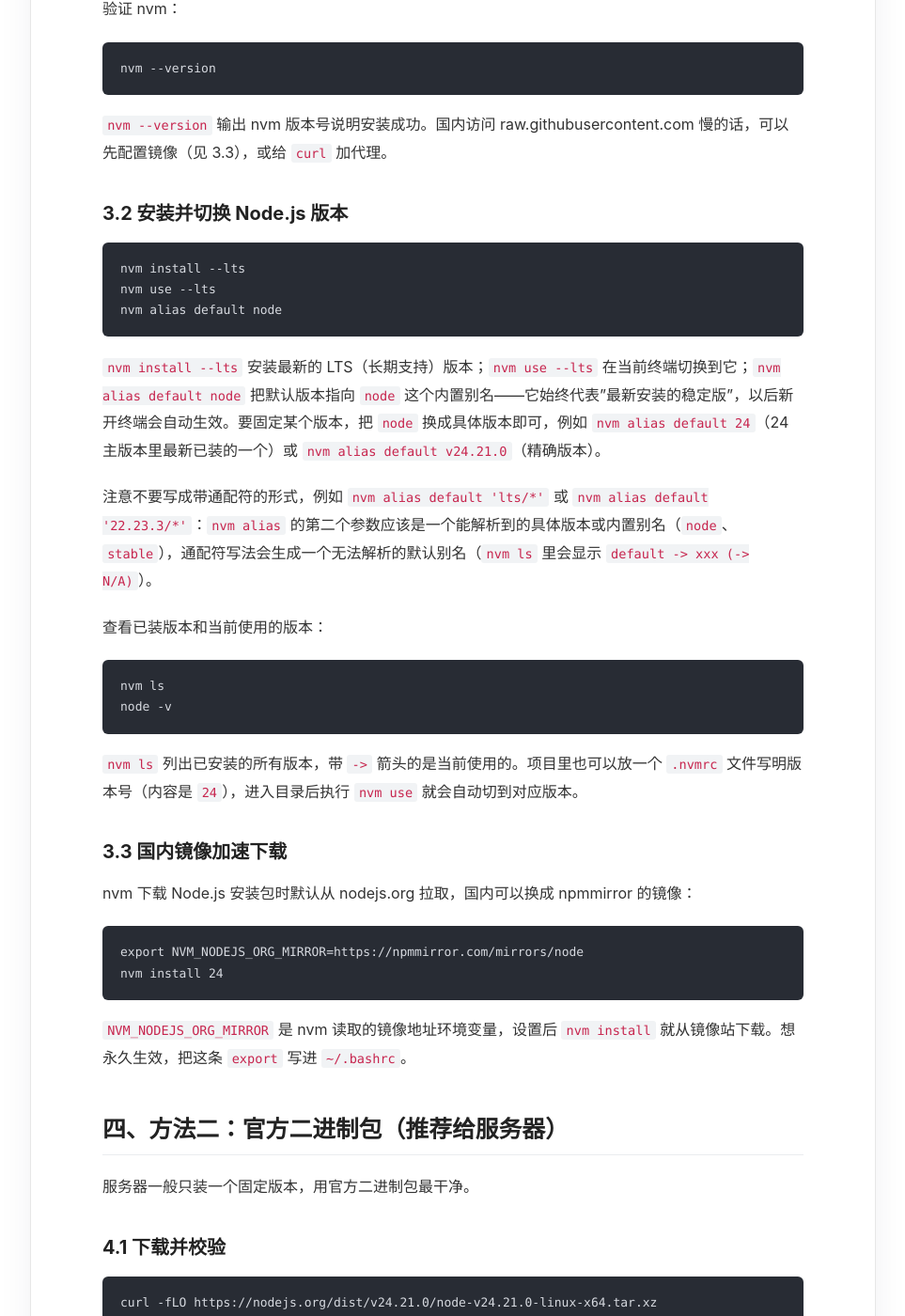
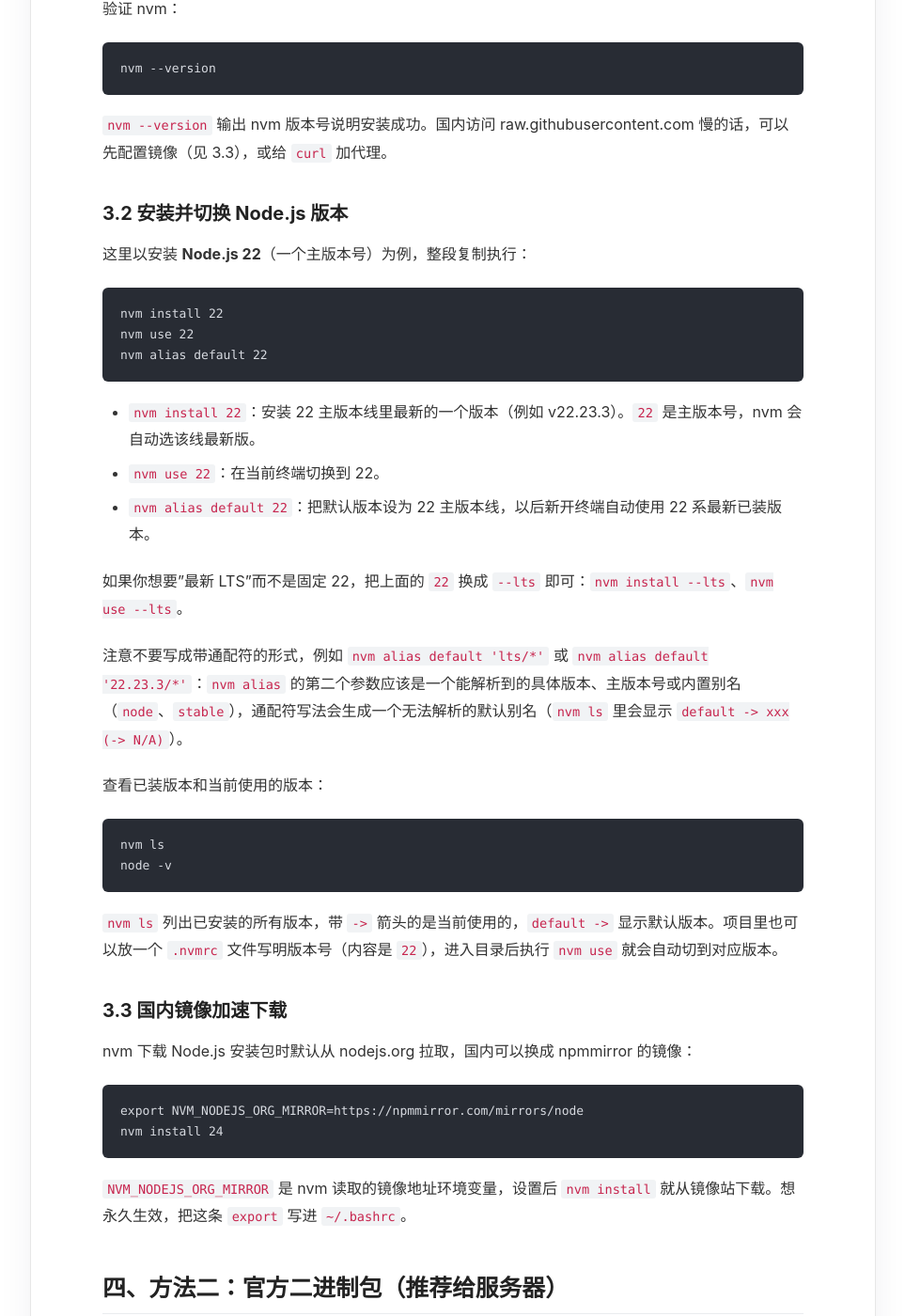
Before and after one commit to lnsyyj/lnsyyj.github.io, a Jekyll site: the page built from _posts/2026-10-12-centos-stream-9-nodejs-install.md, in a window 1280 px wide and 1400 px high, scrolled down 2040 px. Shown: the whole window at 94% size, without its empty margins (158-1121 px from the left). Built offline with Jekyll 4.4.1, drawn with Linux system fonts in a browser that asks for light colours.

Commit message:
Update Node.js post to install Node 22 via nvm

````diff
--- a/_posts/2026-10-12-centos-stream-9-nodejs-install.md
+++ b/_posts/2026-10-12-centos-stream-9-nodejs-install.md
@@ -60,15 +60,21 @@ nvm --version
 
 ### 3.2 安装并切换 Node.js 版本
 
+这里以安装 **Node.js 22**（一个主版本号）为例，整段复制执行：
+
 ```bash
-nvm install --lts
-nvm use --lts
-nvm alias default node
+nvm install 22
+nvm use 22
+nvm alias default 22
 ```
 
-`nvm install --lts` 安装最新的 LTS（长期支持）版本；`nvm use --lts` 在当前终端切换到它；`nvm alias default node` 把默认版本指向 `node` 这个内置别名——它始终代表"最新安装的稳定版"，以后新开终端会自动生效。要固定某个版本，把 `node` 换成具体版本即可，例如 `nvm alias default 24`（24 主版本里最新已装的一个）或 `nvm alias default v24.21.0`（精确版本）。
+- `nvm install 22`：安装 22 主版本线里最新的一个版本（例如 v22.23.3）。`22` 是主版本号，nvm 会自动选该线最新版。
+- `nvm use 22`：在当前终端切换到 22。
+- `nvm alias default 22`：把默认版本设为 22 主版本线，以后新开终端自动使用 22 系最新已装版本。
 
-注意不要写成带通配符的形式，例如 `nvm alias default 'lts/*'` 或 `nvm alias default '22.23.3/*'`：`nvm alias` 的第二个参数应该是一个能解析到的具体版本或内置别名（`node`、`stable`），通配符写法会生成一个无法解析的默认别名（`nvm ls` 里会显示 `default -> xxx (-> N/A)`）。
+如果你想要"最新 LTS"而不是固定 22，把上面的 `22` 换成 `--lts` 即可：`nvm install --lts`、`nvm use --lts`。
+
+注意不要写成带通配符的形式，例如 `nvm alias default 'lts/*'` 或 `nvm alias default '22.23.3/*'`：`nvm alias` 的第二个参数应该是一个能解析到的具体版本、主版本号或内置别名（`node`、`stable`），通配符写法会生成一个无法解析的默认别名（`nvm ls` 里会显示 `default -> xxx (-> N/A)`）。
 
 查看已装版本和当前使用的版本：
 
@@ -77,7 +83,7 @@ nvm ls
 node -v
 ```
 
-`nvm ls` 列出已安装的所有版本，带 `->` 箭头的是当前使用的。项目里也可以放一个 `.nvmrc` 文件写明版本号（内容是 `24`），进入目录后执行 `nvm use` 就会自动切到对应版本。
+`nvm ls` 列出已安装的所有版本，带 `->` 箭头的是当前使用的，`default ->` 显示默认版本。项目里也可以放一个 `.nvmrc` 文件写明版本号（内容是 `22`），进入目录后执行 `nvm use` 就会自动切到对应版本。
 
 ### 3.3 国内镜像加速下载
 
````
